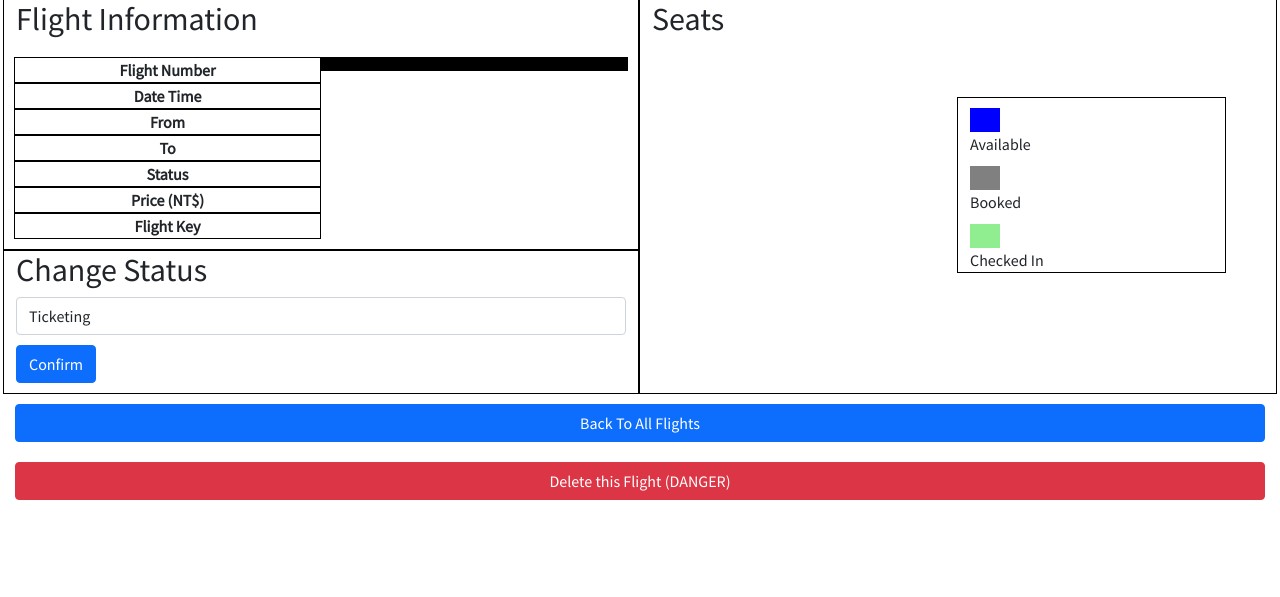
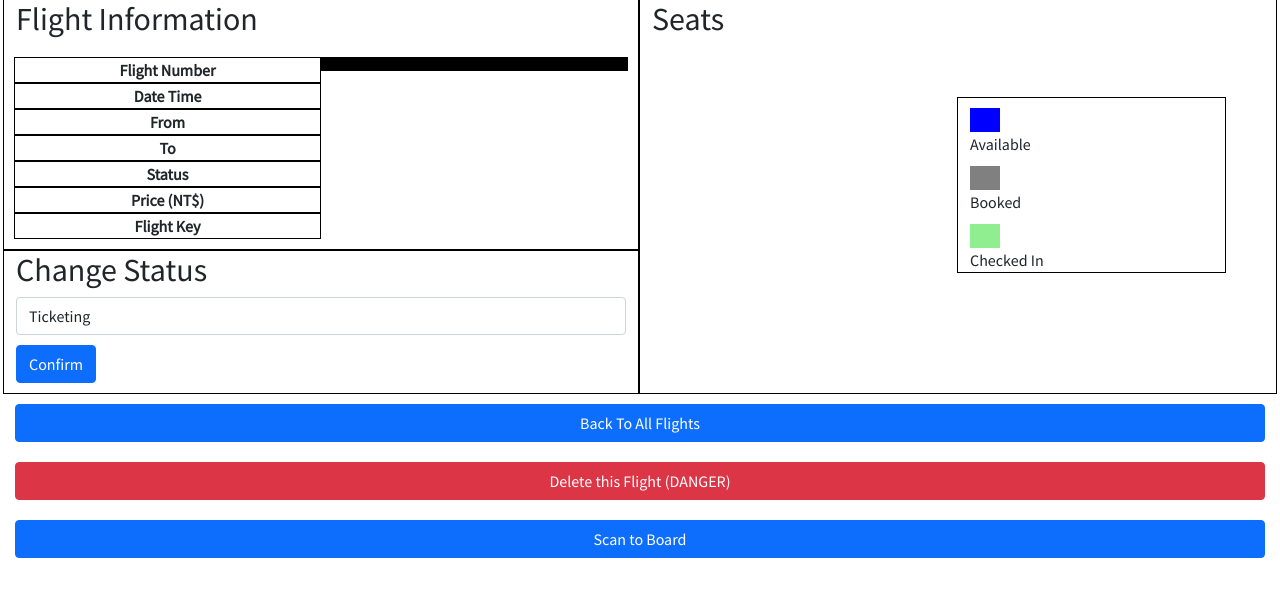
Before and after one commit to aaronleetw/FlyEpic, a Flask app: template templates/manage.html in a window 1280 px wide. Shown: the part 130-727 px from the top of the page. Run offline with Flask 2, Linux system fonts and the light colour scheme; the template is opened without the code that fills it, so the values that code supplies are empty.

Commit message:
Added fast QRcode Access

```diff
--- a/templates/manage.html
+++ b/templates/manage.html
@@ -117,6 +117,9 @@
     <form action="/manage/{{ flight['key'] }}/delete" method="GET">
         <button style="width:100%;" type="submit" class="btn btn-danger">Delete this Flight (DANGER)</button>
     </form>
+    <form action="/scan" method="GET">
+        <button style="width:100%;" type="submit" class="btn btn-primary">Scan to Board</button>
+    </form>
 </body>
 
 </html>
--- a/templates/selflight.html
+++ b/templates/selflight.html
@@ -19,6 +19,7 @@
         <a href="/filter/ticketing"><button style="margin-top: 10px" class="btn btn-primary">Ticketing</button></a>
         <a href="/filter/boarding"><button style="margin-top: 10px" class="btn btn-primary">Boarding</button></a>
         <a href="/filter/departed"><button style="margin-top: 10px" class="btn btn-primary">Departed</button></a>
+        <a href="/scan"><button style="margin-top: 10px" class="btn btn-primary">Scan To Board</button></a>
     </div>
     <br>
     <div class="col">
```
